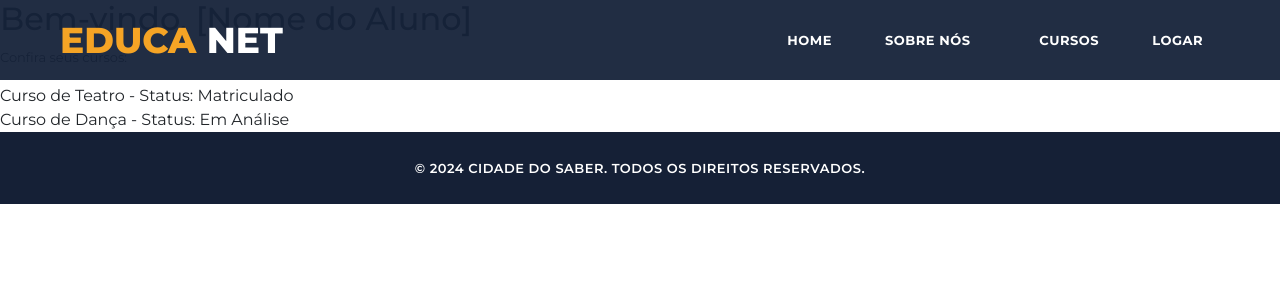
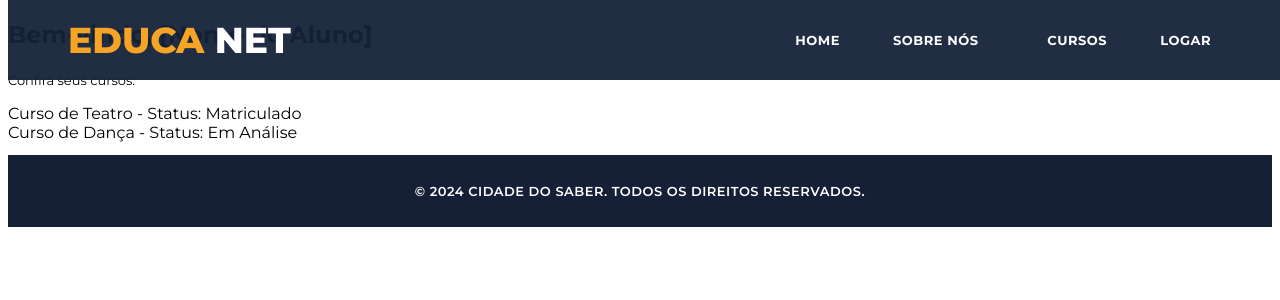
Before and after one commit to LeandroHLL/CidadeDoSaber, a PHP site: page /app/views/aluno/dashboard.php in a window 1280 px wide. Shown: the top 300 px of the page. Run offline with PHP 8.4, Linux system fonts and the light colour scheme; some web fonts are replaced.

Commit message:
header att

```diff
--- a/app/views/common/header.php
+++ b/app/views/common/header.php
@@ -12,19 +12,10 @@
 
   <title>EducaNet | Home</title>
 
-  <!-- Bootstrap core CSS -->
-  <link href="vendor/bootstrap/css/bootstrap.min.css" rel="stylesheet">
-
-  <!-- Additional CSS Files -->
-  <link rel="stylesheet" href="assets/css/fontawesome.css">
   <link rel="stylesheet" href="../../../public/css/templatemo-grad-school.css">
-  <link rel="stylesheet" href="assets/css/owl.css">
-  <link rel="stylesheet" href="assets/css/lightbox.css">
-
 </head>
 
 <body>
-
 
   <!--header-->
   <header class="main-header clearfix" role="header">
```
